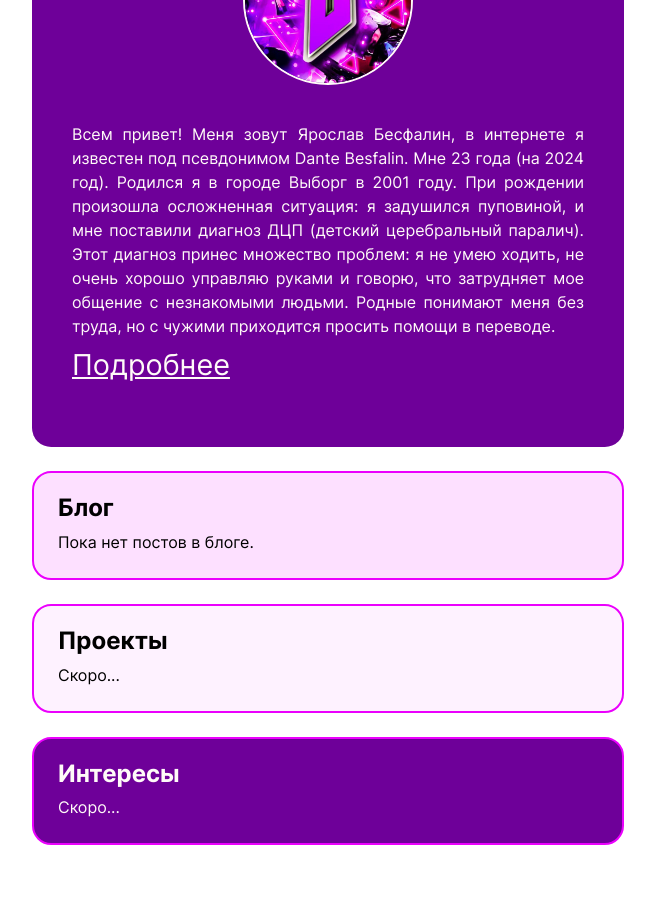
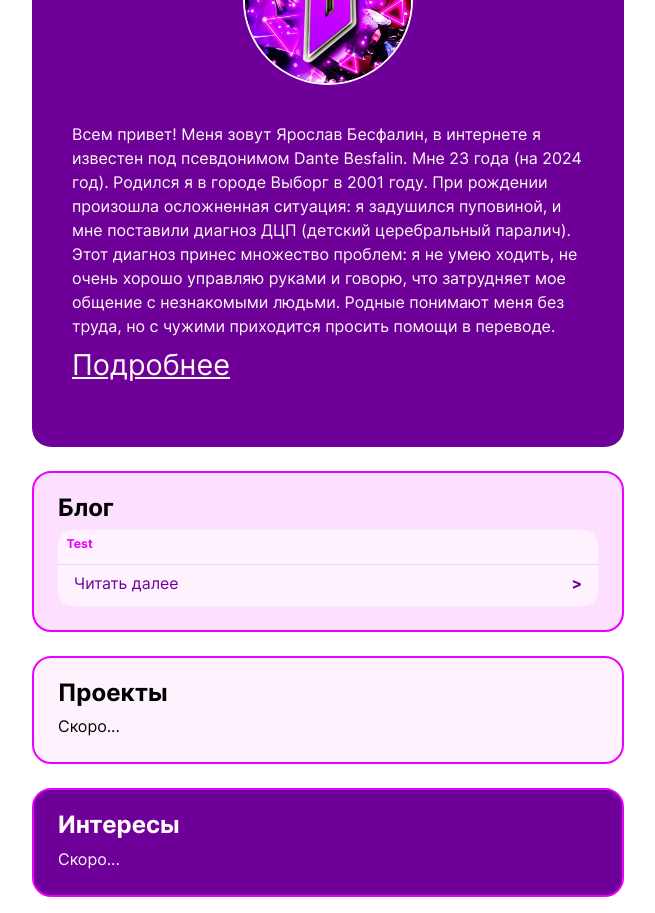
Before and after one commit to DanteBes/danteBes.github.io, a React (Vite) app: page / in a window 1280 px wide. Shown: the part 400-1313 px from the top of the page, without its empty margins (312-967 px from the left). Before the commit the page ends 1261 px from the top, so only its background shows below. Built offline with nearby package versions, Linux system fonts and the light colour scheme.

Commit message:
add test image

```diff
--- a/public/blog/blog-list.json
+++ b/public/blog/blog-list.json
@@ -1,3 +1,10 @@
 {
-  "posts": []
+  "posts": [
+    {
+      "slug": "test",
+      "title": "Test",
+      "createdAt": "2026-01-13T12:23:27.605Z",
+      "updatedAt": "2026-01-13T12:23:41.908Z"
+    }
+  ]
 }
--- a/src/pages/main-page/MainPage.module.css
+++ b/src/pages/main-page/MainPage.module.css
@@ -46,7 +46,6 @@
 }
 
 .section__text {
-  text-align: justify;
   line-height: 1.5;
 }
 
```
Also changed, not shown: public/blog/test.md (added, +2 -0 lines), 1 other file (tests, documents, lock files or other folders).
